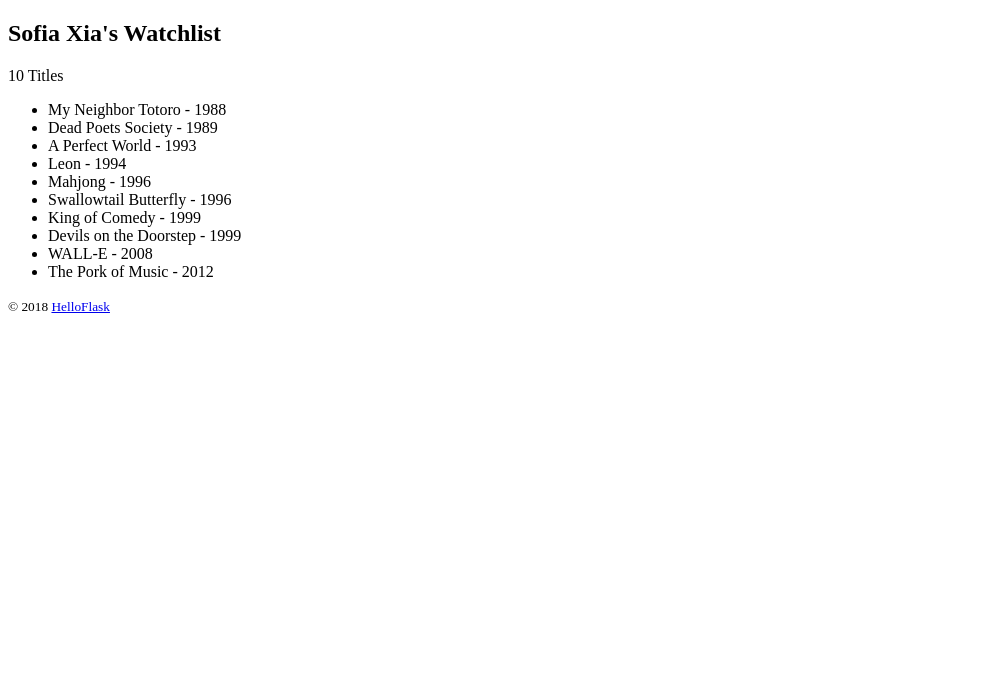
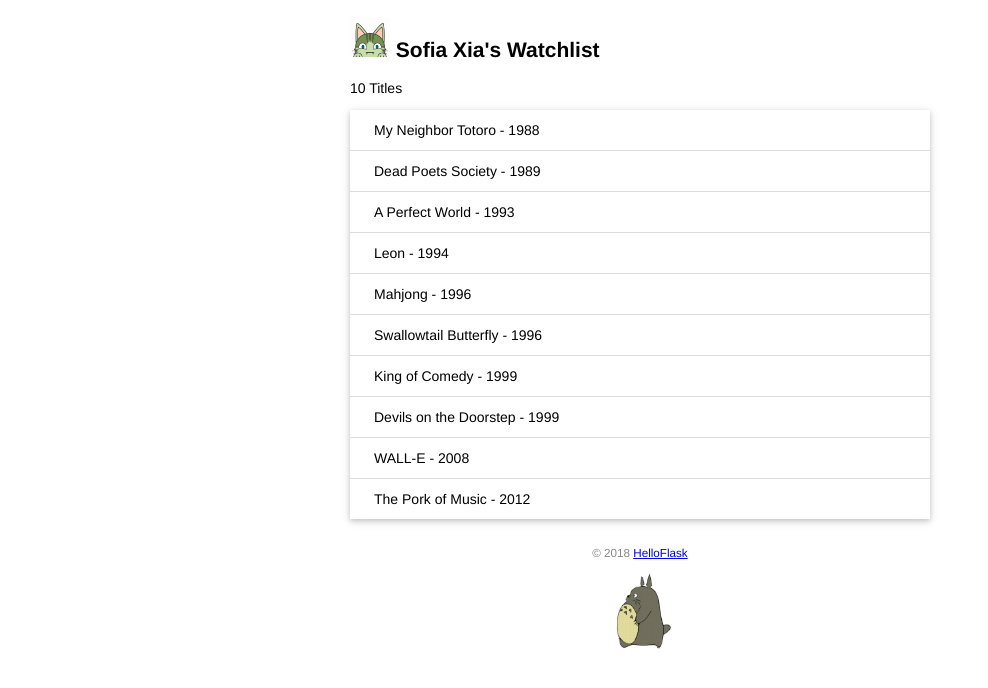
Before and after one commit to winter-xia/watchlist, a Flask app: page /sofia in a window 1280 px wide. Shown: the top 688 px of the page, without its empty margins (0-988 px from the left). Run offline with Flask 2, Linux system fonts and the light colour scheme.

Commit message:
Add static files

```diff
--- a/app.py
+++ b/app.py
@@ -40,6 +40,7 @@ movies = [
 	{'title': 'The Pork of Music', 'year': '2012'},
 ]
 
+
 # 返回渲染好的模板作为响应
 @app.route('/sofia')
 def index():
--- /dev/null
+++ b/static/style.css
@@ -0,0 +1,48 @@
+/* 页面整体样式 */
+body {
+    margin: auto;
+    max-width: 580px;
+    font-size: 14px;
+    font-family: Helvetica, Arial, sans-serif;
+}
+
+/* 页脚 */
+footer {
+    color: #888;
+    margin-top: 15px;
+    text-align: center;
+    padding: 10px;
+}
+
+/* 头像 */
+.avatar {
+    width: 40px;
+}
+
+/* 电影列表 */
+.movie-list {
+    list-style-type: none;
+    padding: 0;
+    margin-bottom: 10px;
+    box-shadow: 0 2px 5px 0 rgba(0, 0, 0, 0.16), 0 2px 10px 0 rgba(0, 0, 0, 0.12);
+}
+
+.movie-list li {
+    padding: 12px 24px;
+    border-bottom: 1px solid #ddd;
+}
+
+.movie-list li:last-child {
+    border-bottom: none;
+}
+
+.movie-list li:hover {
+    background-color: #f8f9fa;
+}
+
+/* 龙猫图片 */
+.totoro {
+    display: block;
+    margin: 0 auto;
+    height: 100px;
+}
--- a/templates/index.html
+++ b/templates/index.html
@@ -2,19 +2,26 @@
 <html lang="en">
 <head>
     <meta charset="UTF-8">
+    <h2>
+        <img alt="Avatar" class="avatar" src="{{ url_for('static', filename='images/avatar.png') }}">
+        {{ name }}'s Watchlist
+    </h2>
     <title>{{ name }}'s Watchlist</title>
+    <link rel="icon" href="{{ url_for('static', filename='favicon.png') }}">
+    <link rel="stylesheet" href="{{ url_for('static', filename='style.css') }}">
 </head>
+
 <body>
-    <h2>{{ name }}'s Watchlist</h2>
     {# 使用length过滤器获取movies变量的长度 #}
     <p>{{ movies|length }} Titles</p>
-    <ul>
+    <ul class="movie-list">
         {% for movie in movies %}  {# 迭代movies变量 #}
         <li>{{ movie.title }} - {{ movie.year }}</li>  {# 等同于movie['title'] #}
         {% endfor %}  {# 使用endfor标签结束for语句 #}
     </ul>
     <footer>
         <small>&copy; 2018 <a href="http://helloflask.com/tutorial">HelloFlask</a></small>
+        <img alt="Walking Totoro" class="totoro" src="{{ url_for('static', filename='images/totoro.gif') }}">
     </footer>
 </body>
 </html>
```
Also changed, not shown: static/favicon.png (added), static/foo.jpg (added), static/images/avatar.png (added), static/images/totoro.gif (added).
